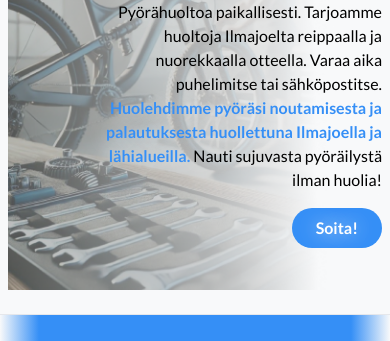
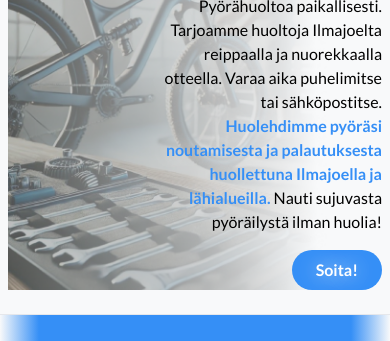
Before and after one commit to 1ivari/pyorahuolto-website, a website: page index.html in a window 390 px wide. Shown: the part 275-616 px from the top of the page. Drawn offline with Linux system fonts and the light colour scheme.

Commit message:
minor change

```diff
--- a/index.html
+++ b/index.html
@@ -65,7 +65,7 @@
         <div
           class="absolute inset-0 flex justify-end md:justify-start items-center text-black"
         >
-          <div class="text-right text-shadow w-4/5 md:text-left md:w-2/5">
+          <div class="text-right text-shadow w-3/5 md:w-2/5 md:text-left">
             <h1 class="text-3xl lg:text-5xl font-bold mb-4">
               Ilmajoen pyörähuolto
             </h1>
```
Also changed, not shown: output.css.
